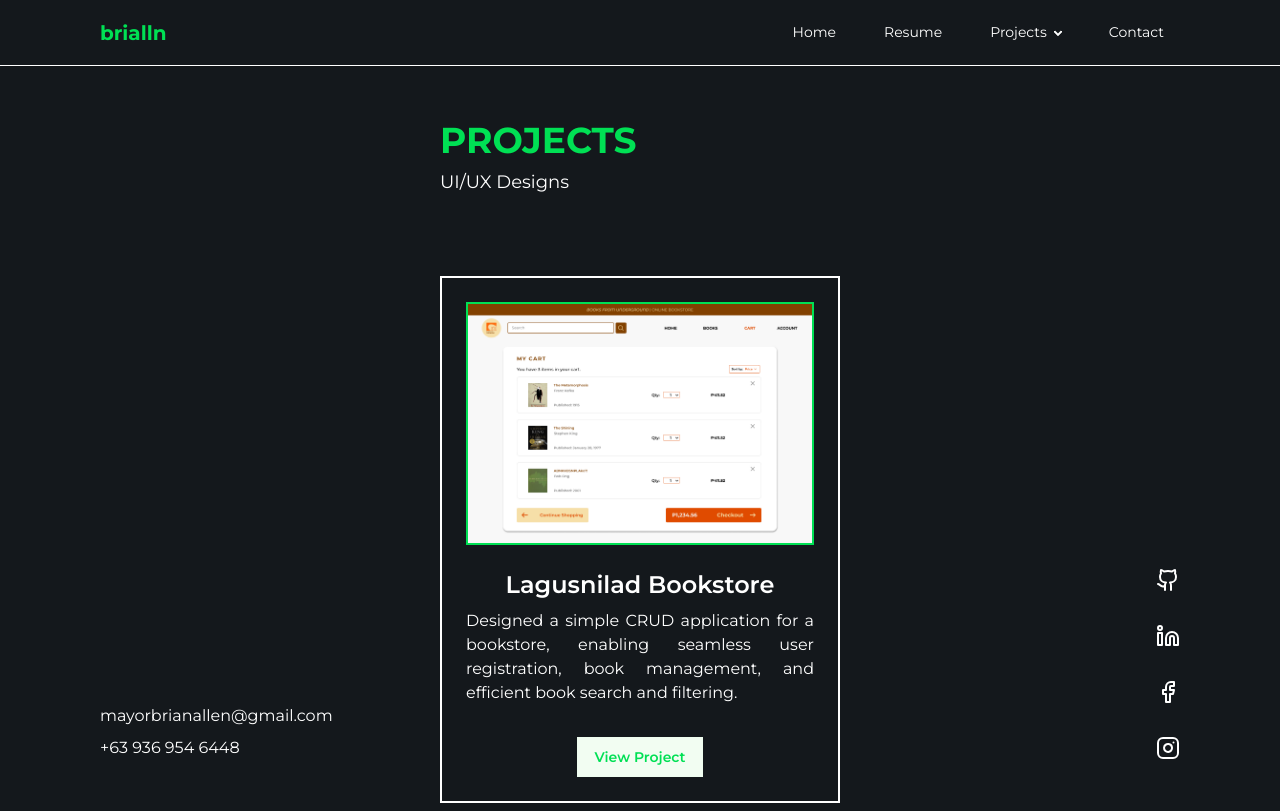
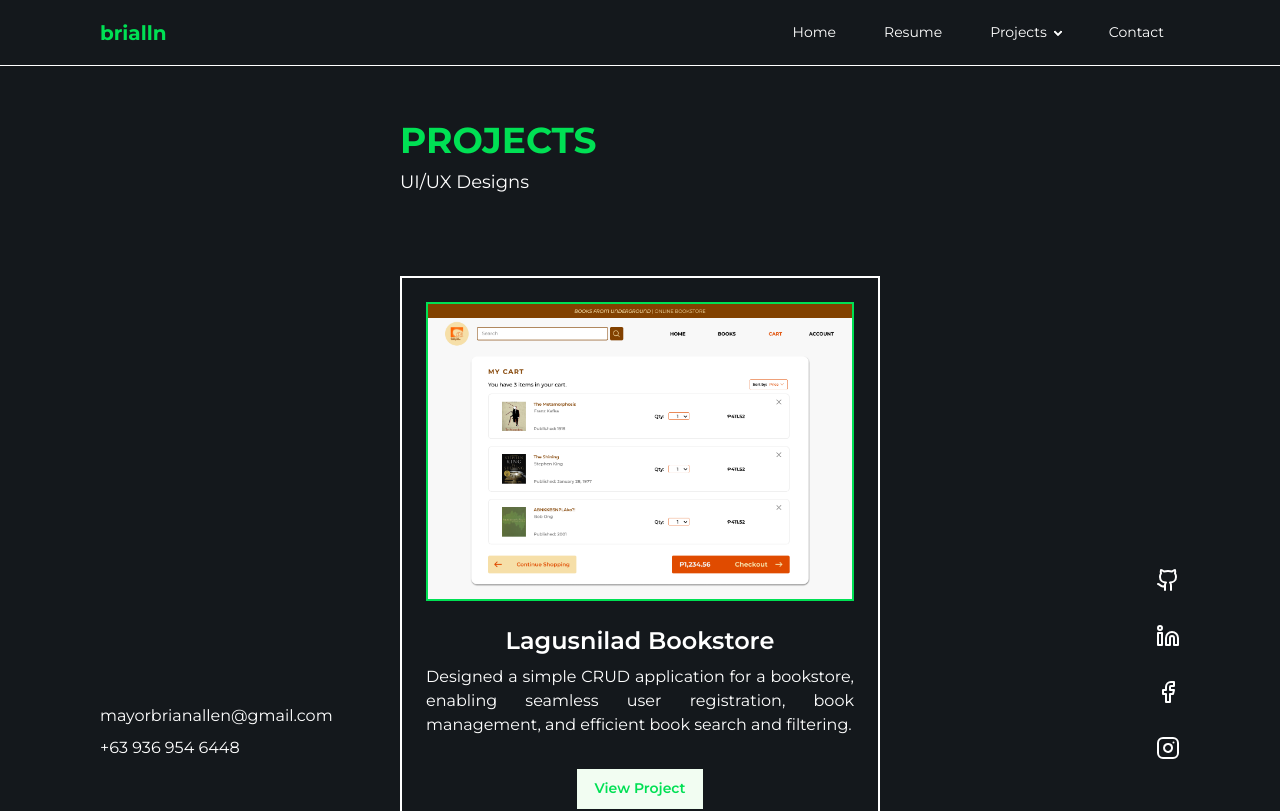
Before and after one commit to brialln/react_portfolio, a React (Vite) app: page /designing in a window 1280 px wide. Shown: the top 811 px of the page. Built offline with nearby package versions, Linux system fonts and the light colour scheme.

Commit message:
Changed the Width Length

```diff
--- a/src/pages/Contact.jsx
+++ b/src/pages/Contact.jsx
@@ -29,7 +29,7 @@ const Contact = () => {
     };
 
     return (
-        <div className="relative px-6 md:px-110 my-30 z-10">
+        <div className="relative px-6 md:px-100 my-30 z-10">
             <div className="flex flex-col items-start gap-2 mb-10">
                 <p className="font-bold text-primary text-4xl">CONTACT</p>
                 <p>Get in touch with me</p>
--- a/src/pages/Designing.jsx
+++ b/src/pages/Designing.jsx
@@ -4,7 +4,7 @@ import { Github } from "lucide-react";
 
 const Designing = () => {
     return (
-        <div className="relative px-6 md:px-110 my-30 z-10">
+        <div className="relative px-6 md:px-100 my-30 z-10">
             {/* Greetings and Title */}
             <div className="flex flex-col items-start gap-2 mb-20">
                 <p className="font-bold text-primary text-4xl">PROJECTS</p>
--- a/src/pages/Development.jsx
+++ b/src/pages/Development.jsx
@@ -5,7 +5,7 @@ import { Github } from "lucide-react";
 
 const Development = () => {
     return (
-        <div className="relative px-6 md:px-110 my-30 z-10">
+        <div className="relative px-6 md:px-100 my-30 z-10">
             {/* Greetings and Title */}
             <div className="flex flex-col items-start gap-2 mb-20">
                 <p className="font-bold text-primary text-4xl">PROJECTS</p>
--- a/src/pages/Resume.jsx
+++ b/src/pages/Resume.jsx
@@ -3,7 +3,7 @@ import { Code, Figma, ChartArea, UsersRound, User, Speech} from "lucide-react"
 
 const Resume = () => {
     return (
-        <div className="relative px-6 md:px-110 my-30 z-10">
+        <div className="relative px-6 md:px-100 my-30 z-10">
             {/* Greetings and Title */}
             <div className="flex flex-col items-start gap-4 mb-15">
                 <p className="font-bold text-primary text-4xl">RESUME</p>
```
